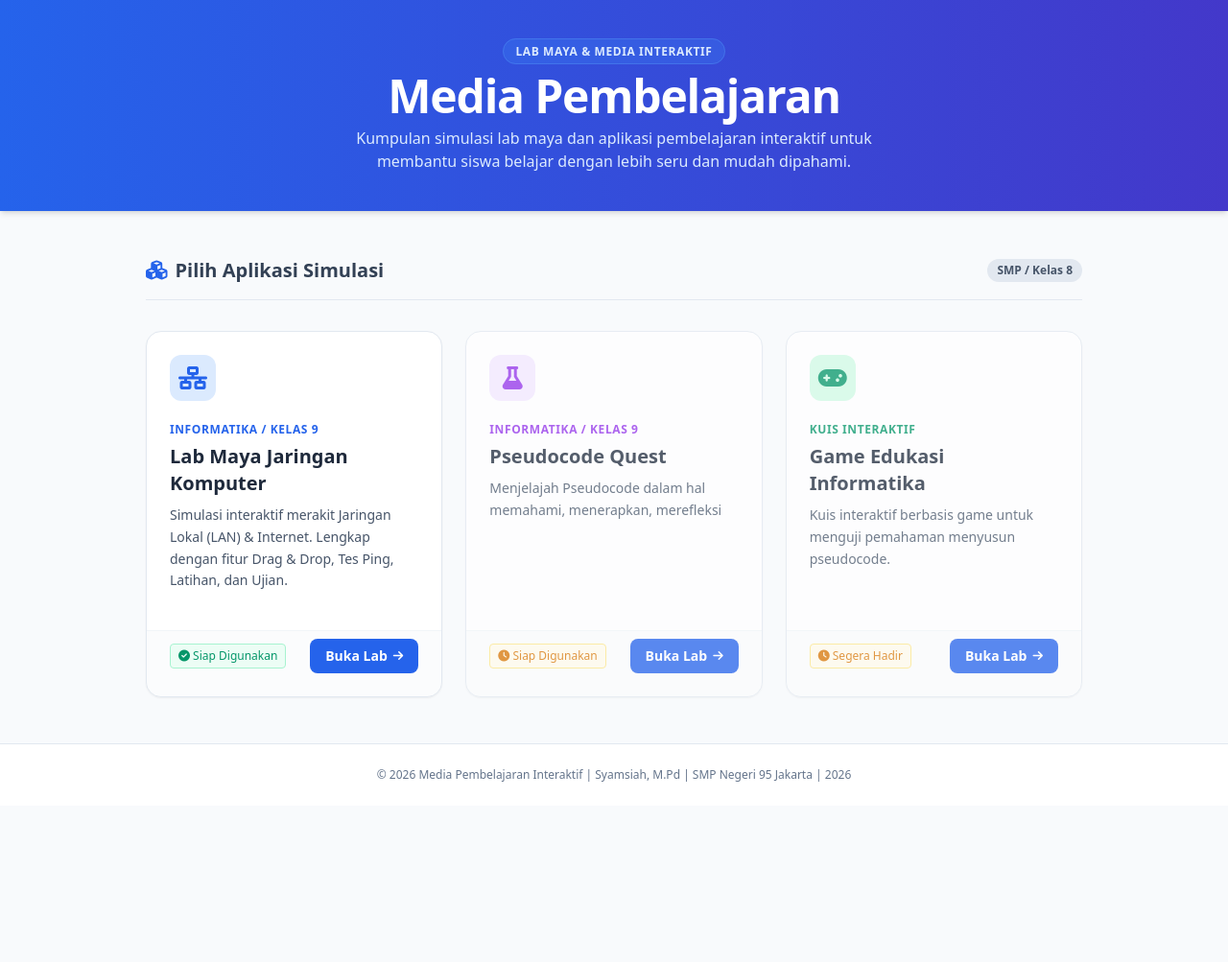
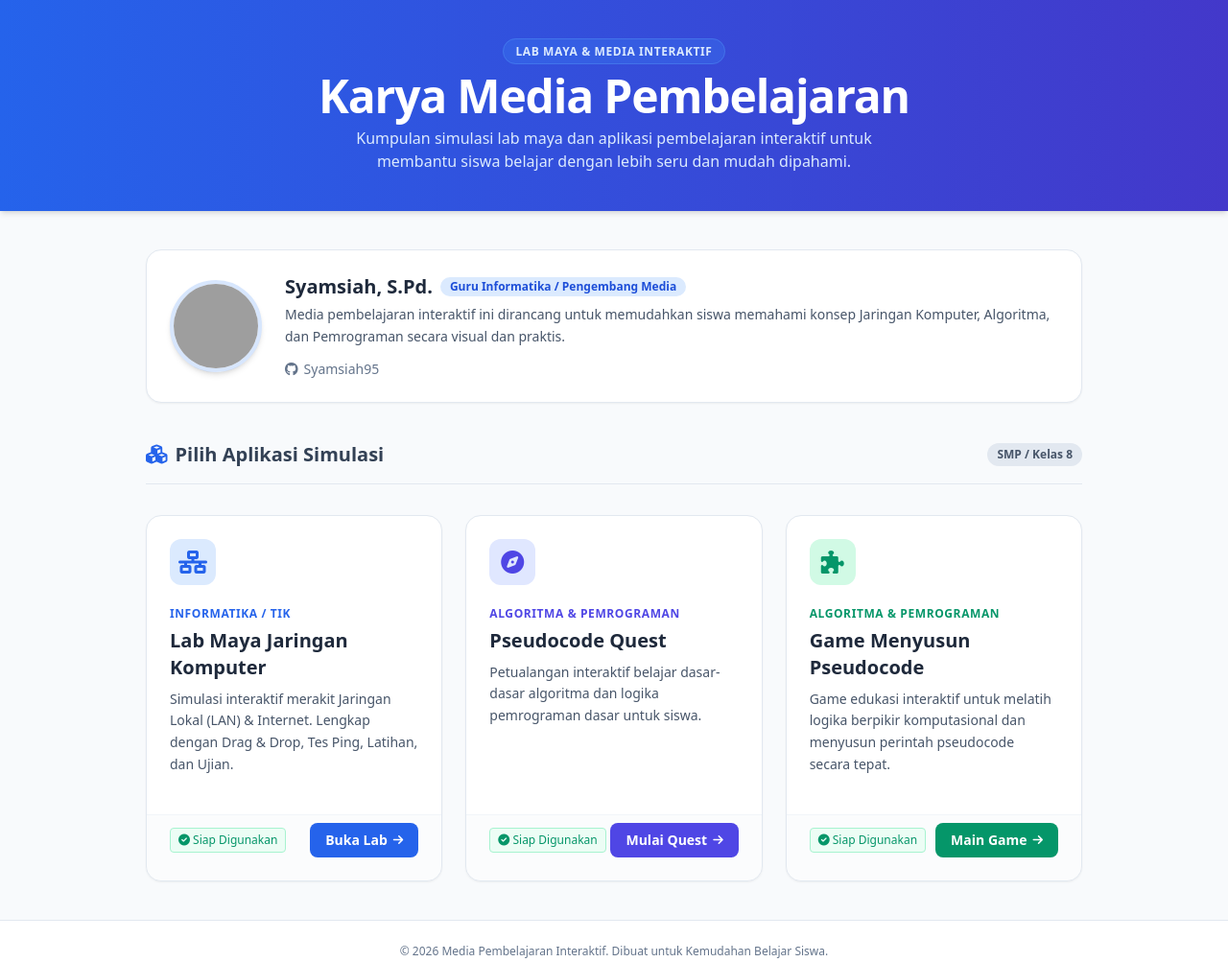
Before and after one commit to Syamsiah95/karya_gemini, a plain HTML site: page index.html in a window 1280 px wide. Shown: the whole page at 96% size. Before the commit the page ends 840 px from the top, so only its background shows below. Drawn offline with nearby package versions, Linux system fonts and the light colour scheme; grey boxes are pictures that could not be loaded.

Commit message:
Update index.html

```diff
--- a/index.html
+++ b/index.html
@@ -14,15 +14,37 @@
     <header class="bg-gradient-to-r from-blue-600 to-indigo-700 text-white py-10 px-6 shadow-md text-center">
         <div class="max-w-4xl mx-auto">
             <span class="bg-blue-500/30 text-blue-100 text-xs font-bold uppercase tracking-wider px-3 py-1 rounded-full border border-blue-400/30">Lab Maya & Media Interaktif</span>
-            <h1 class="text-3xl md:text-5xl font-extrabold mt-3 mb-2 tracking-tight">Media Pembelajaran</h1>
+            <h1 class="text-3xl md:text-5xl font-extrabold mt-3 mb-2 tracking-tight">Karya Media Pembelajaran</h1>
             <p class="text-blue-100 text-sm md:text-base max-w-xl mx-auto font-light">
                 Kumpulan simulasi lab maya dan aplikasi pembelajaran interaktif untuk membantu siswa belajar dengan lebih seru dan mudah dipahami.
             </p>
         </div>
     </header>
 
-    <!-- Main Content / Daftar Aplikasi -->
-    <main class="max-w-5xl mx-auto px-6 py-12 flex-grow w-full">
+    <!-- Main Content -->
+    <main class="max-w-5xl mx-auto px-6 py-10 flex-grow w-full">
+
+        <!-- KARTU PROFIL PENGEMBANG -->
+        <div class="bg-white rounded-2xl shadow-sm border border-slate-200 p-6 mb-10 flex flex-col sm:flex-row items-center gap-6">
+            <!-- Foto Profil Otomatis dari Akun GitHub Syamsiah95 -->
+            <img src="https://github.com/Syamsiah95.png" alt="Foto Pengembang" class="w-24 h-24 rounded-full object-cover border-4 border-blue-500/20 shadow-md flex-shrink-0">
+
+            <div class="text-center sm:text-left flex-grow">
+                <div class="flex flex-col sm:flex-row sm:items-center gap-2 mb-1">
+                    <h3 class="text-xl font-bold text-slate-800">Syamsiah, S.Pd.</h3>
+                    <span class="bg-blue-100 text-blue-700 text-xs font-semibold px-2.5 py-0.5 rounded-full w-fit mx-auto sm:mx-0">Guru Informatika / Pengembang Media</span>
+                </div>
+                <p class="text-slate-600 text-sm leading-relaxed mb-3">
+                    Media pembelajaran interaktif ini dirancang untuk memudahkan siswa memahami konsep Jaringan Komputer, Algoritma, dan Pemrograman secara visual dan praktis.
+                </p>
+                <div class="flex items-center justify-center sm:justify-start gap-4 text-slate-500 text-sm">
+                    <a href="https://github.com/Syamsiah95" target="_blank" class="hover:text-blue-600 transition-colors flex items-center gap-1.5 font-medium">
+                        <i class="fa-brands fa-github"></i> Syamsiah95
+                    </a>
+                </div>
+            </div>
+        </div>
+
         <div class="flex items-center justify-between mb-8 border-b border-slate-200 pb-4">
             <h2 class="text-xl font-bold text-slate-700 flex items-center gap-2">
                 <i class="fa-solid fa-cubes text-blue-600"></i> Pilih Aplikasi Simulasi
@@ -30,7 +52,7 @@
             <span class="text-xs font-semibold bg-slate-200 text-slate-600 px-2.5 py-1 rounded-full">SMP / Kelas 8</span>
         </div>
 
-        <!-- Grid Kartu Aplikasi -->
+        <!-- Grid 3 Kartu Aplikasi -->
         <div class="grid grid-cols-1 md:grid-cols-2 lg:grid-cols-3 gap-6">
 
             <!-- KARTU 1: Simulasi Jaringan Komputer -->
@@ -39,65 +61,62 @@
                     <div class="w-12 h-12 rounded-xl bg-blue-100 text-blue-600 flex items-center justify-center text-2xl font-bold mb-4 group-hover:scale-110 transition-transform">
                         <i class="fa-solid fa-network-wired"></i>
                     </div>
-                    <span class="text-xs font-semibold text-blue-600 uppercase tracking-wider">Informatika / Kelas 9</span>
+                    <span class="text-xs font-semibold text-blue-600 uppercase tracking-wider">Informatika / TIK</span>
                     <h3 class="text-xl font-bold text-slate-800 mt-1 mb-2 group-hover:text-blue-600 transition-colors">Lab Maya Jaringan Komputer</h3>
                     <p class="text-slate-600 text-sm leading-relaxed mb-4">
-                        Simulasi interaktif merakit Jaringan Lokal (LAN) & Internet. Lengkap dengan fitur Drag & Drop, Tes Ping, Latihan, dan Ujian.
+                        Simulasi interaktif merakit Jaringan Lokal (LAN) & Internet. Lengkap dengan Drag & Drop, Tes Ping, Latihan, dan Ujian.
                     </p>
                 </div>
                 <div class="px-6 pb-6 pt-2 border-t border-slate-100 bg-slate-50/50 flex items-center justify-between">
                     <span class="text-xs font-medium text-emerald-600 bg-emerald-50 px-2 py-1 rounded border border-emerald-200">
                         <i class="fa-solid fa-circle-check"></i> Siap Digunakan
                     </span>
-                    <!-- ISI URL REPOSITORY SIMULASI JARINGAN ANDA DI BAWAH INI -->
                     <a href="https://syamsiah95.github.io/simulasi_jaringan/" target="_blank" class="inline-flex items-center gap-1.5 text-sm font-bold text-white bg-blue-600 hover:bg-blue-700 px-4 py-2 rounded-lg transition-colors">
                         Buka Lab <i class="fa-solid fa-arrow-right text-xs"></i>
                     </a>
                 </div>
             </div>
 
-            <!-- KARTU 2: Placeholder Aplikasi Selanjutnya (Contoh) -->
-            <div class="bg-white rounded-2xl shadow-sm border border-slate-200 flex flex-col justify-between overflow-hidden opacity-75">
+            <!-- KARTU 2: Pseudocode Quest -->
+            <div class="bg-white rounded-2xl shadow-sm hover:shadow-xl transition-all duration-300 border border-slate-200 flex flex-col justify-between overflow-hidden group">
                 <div class="p-6">
-                    <div class="w-12 h-12 rounded-xl bg-purple-100 text-purple-600 flex items-center justify-center text-2xl font-bold mb-4">
-                        <i class="fa-solid fa-flask"></i>
+                    <div class="w-12 h-12 rounded-xl bg-indigo-100 text-indigo-600 flex items-center justify-center text-2xl font-bold mb-4 group-hover:scale-110 transition-transform">
+                        <i class="fa-solid fa-compass"></i>
                     </div>
-                    <span class="text-xs font-semibold text-purple-600 uppercase tracking-wider">Informatika / Kelas 9</span>
-                    <h3 class="text-xl font-bold text-slate-800 mt-1 mb-2">Pseudocode Quest</h3>
+                    <span class="text-xs font-semibold text-indigo-600 uppercase tracking-wider">Algoritma & Pemrograman</span>
+                    <h3 class="text-xl font-bold text-slate-800 mt-1 mb-2 group-hover:text-indigo-600 transition-colors">Pseudocode Quest</h3>
                     <p class="text-slate-600 text-sm leading-relaxed mb-4">
-                        Menjelajah Pseudocode dalam hal memahami, menerapkan, merefleksi
+                        Petualangan interaktif belajar dasar-dasar algoritma dan logika pemrograman dasar untuk siswa.
                     </p>
                 </div>
                 <div class="px-6 pb-6 pt-2 border-t border-slate-100 bg-slate-50/50 flex items-center justify-between">
-                    <span class="text-xs font-medium text-amber-600 bg-amber-50 px-2 py-1 rounded border border-amber-200">
-                        <i class="fa-solid fa-clock"></i> Siap Digunakan
+                    <span class="text-xs font-medium text-emerald-600 bg-emerald-50 px-2 py-1 rounded border border-emerald-200">
+                        <i class="fa-solid fa-circle-check"></i> Siap Digunakan
                     </span>
-                    <!-- ISI URL REPOSITORY PSEDOCODE QUEST ANDA DI BAWAH INI -->
-                    <a href="https://syamsiah95.github.io/Pseudocode_quest/" target="_blank" class="inline-flex items-center gap-1.5 text-sm font-bold text-white bg-blue-600 hover:bg-blue-700 px-4 py-2 rounded-lg transition-colors">
-                        Buka Lab <i class="fa-solid fa-arrow-right text-xs"></i>
+                    <a href="https://syamsiah95.github.io/Pseudocode_quest/" target="_blank" class="inline-flex items-center gap-1.5 text-sm font-bold text-white bg-indigo-600 hover:bg-indigo-700 px-4 py-2 rounded-lg transition-colors">
+                        Mulai Quest <i class="fa-solid fa-arrow-right text-xs"></i>
                     </a>
                 </div>
             </div>
 
-            <!-- KARTU 3: Placeholder Aplikasi Kuis (Contoh) -->
-            <div class="bg-white rounded-2xl shadow-sm border border-slate-200 flex flex-col justify-between overflow-hidden opacity-75">
+            <!-- KARTU 3: Game Menyusun Pseudocode -->
+            <div class="bg-white rounded-2xl shadow-sm hover:shadow-xl transition-all duration-300 border border-slate-200 flex flex-col justify-between overflow-hidden group">
                 <div class="p-6">
-                    <div class="w-12 h-12 rounded-xl bg-emerald-100 text-emerald-600 flex items-center justify-center text-2xl font-bold mb-4">
-                        <i class="fa-solid fa-gamepad"></i>
+                    <div class="w-12 h-12 rounded-xl bg-emerald-100 text-emerald-600 flex items-center justify-center text-2xl font-bold mb-4 group-hover:scale-110 transition-transform">
+                        <i class="fa-solid fa-puzzle-piece"></i>
                     </div>
-                    <span class="text-xs font-semibold text-emerald-600 uppercase tracking-wider">Kuis Interaktif</span>
-                    <h3 class="text-xl font-bold text-slate-800 mt-1 mb-2">Game Edukasi Informatika</h3>
+                    <span class="text-xs font-semibold text-emerald-600 uppercase tracking-wider">Algoritma & Pemrograman</span>
+                    <h3 class="text-xl font-bold text-slate-800 mt-1 mb-2 group-hover:text-emerald-600 transition-colors">Game Menyusun Pseudocode</h3>
                     <p class="text-slate-600 text-sm leading-relaxed mb-4">
-                        Kuis interaktif berbasis game untuk menguji pemahaman menyusun pseudocode.
+                        Game edukasi interaktif untuk melatih logika berpikir komputasional dan menyusun perintah pseudocode secara tepat.
                     </p>
                 </div>
                 <div class="px-6 pb-6 pt-2 border-t border-slate-100 bg-slate-50/50 flex items-center justify-between">
-                    <span class="text-xs font-medium text-amber-600 bg-amber-50 px-2 py-1 rounded border border-amber-200">
-                        <i class="fa-solid fa-clock"></i> Segera Hadir
+                    <span class="text-xs font-medium text-emerald-600 bg-emerald-50 px-2 py-1 rounded border border-emerald-200">
+                        <i class="fa-solid fa-circle-check"></i> Siap Digunakan
                     </span>
-                     <!-- ISI URL REPOSITORY GAME INTERAKTIF PSEUDOCODE ANDA DI BAWAH INI -->
-                    <a href="https://syamsiah95.github.io/Game-Menyusun-Pseudocode/" target="_blank" class="inline-flex items-center gap-1.5 text-sm font-bold text-white bg-blue-600 hover:bg-blue-700 px-4 py-2 rounded-lg transition-colors">
-                        Buka Lab <i class="fa-solid fa-arrow-right text-xs"></i>
+                    <a href="https://syamsiah95.github.io/Game-Menyusun-Pseudocode/" target="_blank" class="inline-flex items-center gap-1.5 text-sm font-bold text-white bg-emerald-600 hover:bg-emerald-700 px-4 py-2 rounded-lg transition-colors">
+                        Main Game <i class="fa-solid fa-arrow-right text-xs"></i>
                     </a>
                 </div>
             </div>
@@ -107,7 +126,7 @@
 
     <!-- Footer -->
     <footer class="bg-white border-t border-slate-200 py-6 text-center text-xs text-slate-500">
-        <p>© 2026 Media Pembelajaran Interaktif | Syamsiah, M.Pd | SMP Negeri 95 Jakarta | 2026</p>
+        <p>© 2026 Media Pembelajaran Interaktif. Dibuat untuk Kemudahan Belajar Siswa.</p>
     </footer>
 
 </body>
```
